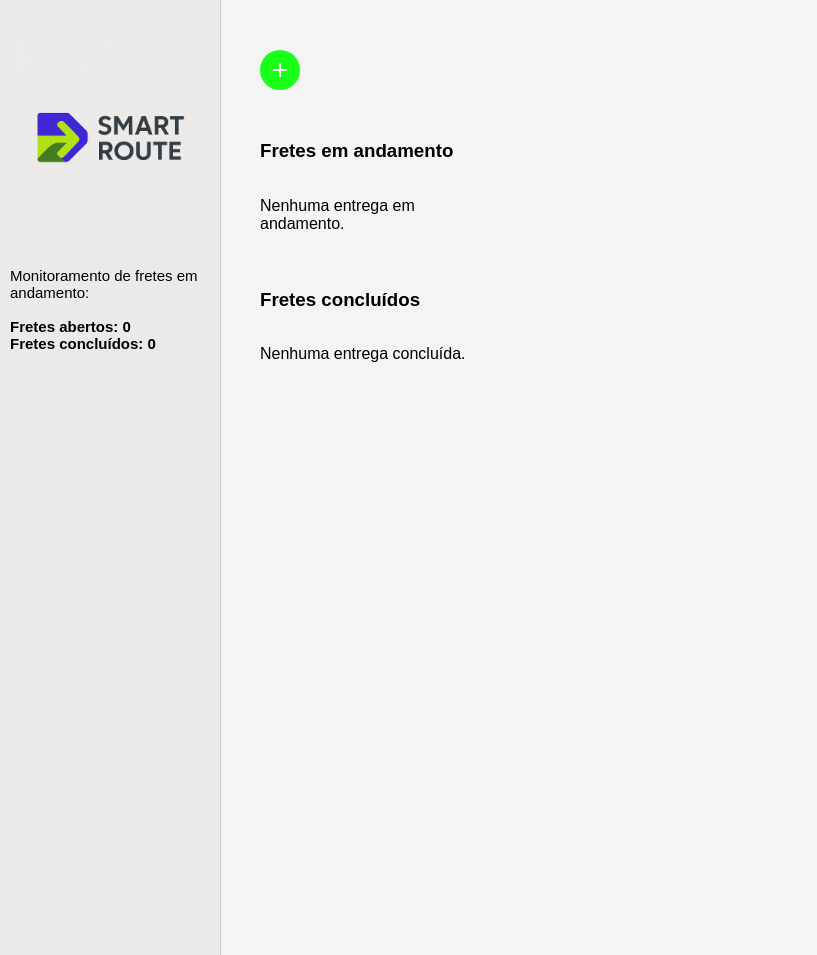
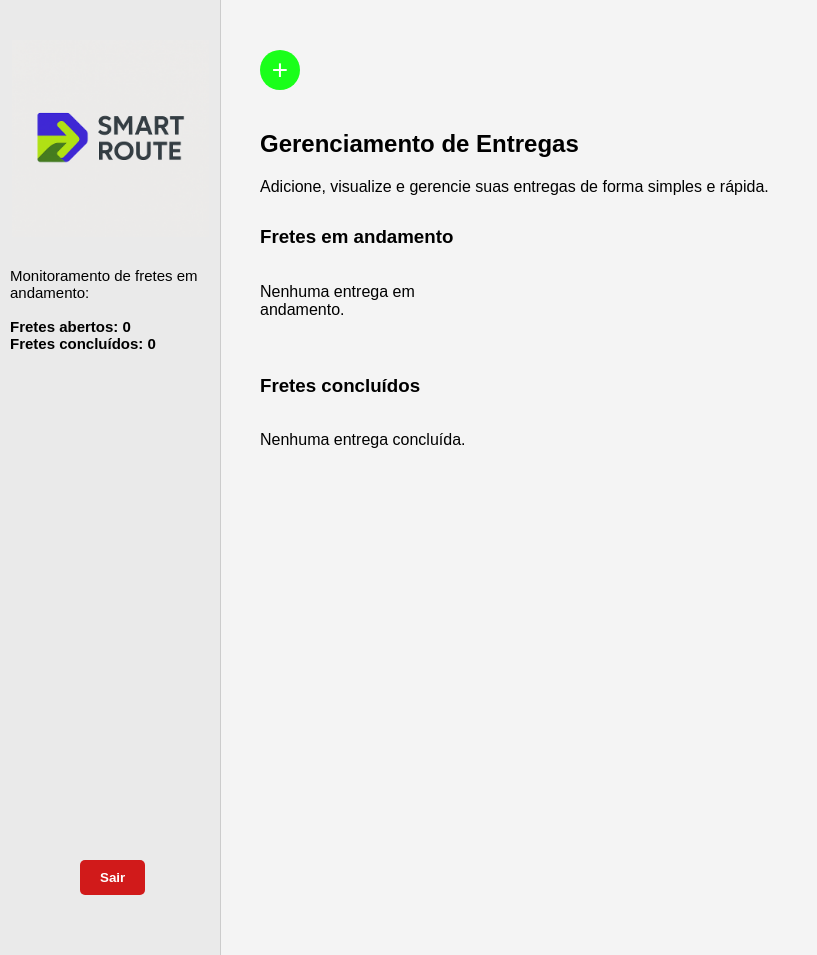
Before and after one commit to o-mathS/SmartRoute_Project, a PHP site: page /entregas.php in a window 1280 px wide. Shown: the part 30-985 px from the top of the page, without its empty margins (0-817 px from the left). Run offline with PHP 8.4, Linux system fonts and the light colour scheme; data that the repository does not hold is empty; some web fonts are replaced.

Commit message:
Added logout button for user session management
Introduces a logout button positioned absolutely at coordinates 150px x 920px. Clicking the button ends the user session and redirects back to the login page. Inline styling applied for visibility and usability, ensuring consistency with the existing page design.

```diff
--- a/views/entregas.php
+++ b/views/entregas.php
@@ -25,6 +25,7 @@ if ($_SERVER['REQUEST_METHOD'] === 'POST' && isset($_POST['nome'], $_POST['ender
   }
 }
 ?>
+
 <!DOCTYPE html>
 <html lang="pt-br">
 
@@ -38,6 +39,7 @@ if ($_SERVER['REQUEST_METHOD'] === 'POST' && isset($_POST['nome'], $_POST['ender
 <body>
   <div class="top-bar"></div>
   <div class="side-bar">
+
     <img src="../assets/img/logo.png" class="logo" alt="Logo Smart Route" />
     <div class="monitoramento">
       Monitoramento de fretes em andamento:<br /><br />
@@ -56,9 +58,30 @@ if ($_SERVER['REQUEST_METHOD'] === 'POST' && isset($_POST['nome'], $_POST['ender
         ?>
       </span>
     </div>
+    <!-- Botão de Logout -->
+    <form method="post" action="logout.php" style=" margin-top: 20px;">
+      <button type="submit" style="
+        position: absolute;
+        top: 860px;
+        left: 80px;
+        padding: 10px 20px;
+        background-color: #d11a1a;
+        color: white;
+        border: none;
+        border-radius: 5px;
+        cursor: pointer;
+        font-weight: bold;
+        transition: background-color 0.3s;
+      " onmouseover="this.style.backgroundColor='#b00';" onmouseout="this.style.backgroundColor='#d11a1a';
+      " title="Sair do sistema
+    ">Sair</button>
+    </form>
+
   </div>
   <div class="main-content">
     <button class="add-btn" onclick="document.getElementById('formularioModal').style.display='block'">+</button>
+    <h2>Gerenciamento de Entregas</h2>
+    <p>Adicione, visualize e gerencie suas entregas de forma simples e rápida.</p>
 
     <h3 style="margin-top: 30px">Fretes em andamento</h3>
     <div class="grid" id="gridEntregas">
```
Also changed, not shown: views/logout.php (added, +10 -0 lines).
